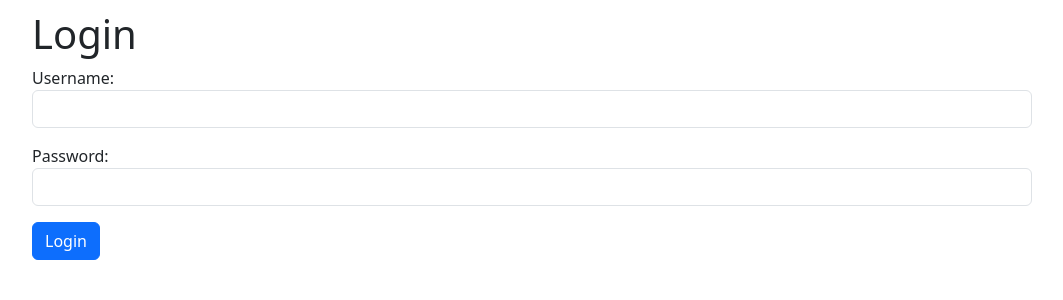
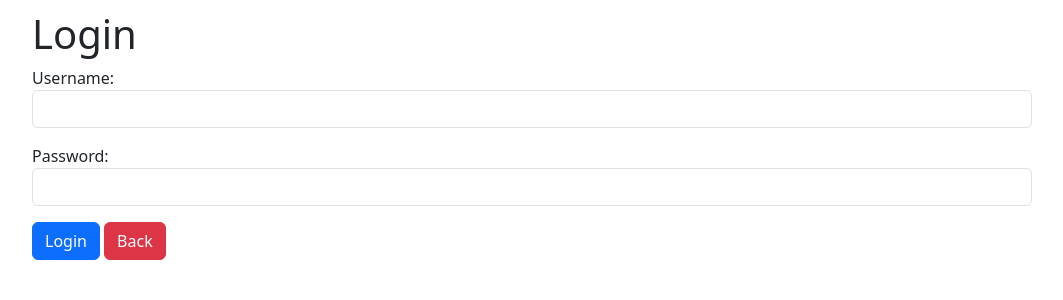
Before and after one commit to alvesgf16/game-library, a Flask app: page /auth/login?origin=/create in a window 1280 px wide. Shown: the top 300 px of the page, without its empty margins (108-1171 px from the left). Run offline with Flask 3, Linux system fonts and the light colour scheme; some libraries are stand-ins or nearby versions.

Commit message:
feat: add back buttons to non-index routes

```diff
--- a/flaskr/templates/game_library/create.html
+++ b/flaskr/templates/game_library/create.html
@@ -22,6 +22,7 @@
       <input type="text" name="platform" id="platform" class="form-control">
     </div>
     <button type="submit" class="btn btn-primary btn-save">Save</button>
+    <a href="{{ url_for('game_library.index')}}" class="btn btn-danger">Back</a>
   </fieldset>
 </form>
 {% endblock %}
--- a/flaskr/templates/game_library/update.html
+++ b/flaskr/templates/game_library/update.html
@@ -23,6 +23,7 @@
         <input type="text" name="platform" id="platform" class="form-control" value="{{ game.platform }}">
       </div>
       <button type="submit" class="btn btn-primary btn-save">Save</button>
+      <a href="{{ url_for('game_library.index')}}" class="btn btn-danger">Back</a>
     </fieldset>
   </form>
 {% endblock %}
--- a/flaskr/templates/login.html
+++ b/flaskr/templates/login.html
@@ -4,6 +4,9 @@
     <input type="hidden" name="origin" value="{{ origin }}">
     <p><label for="username">Username:</label><input type="text" name="username" id="username" class="form-control" required></p>
     <p><label for="password">Password:</label><input type="password" name="password" id="password" class="form-control" required></p>
-    <p><button type="submit" class="btn btn-primary">Login</button></p>
+    <p>
+      <button type="submit" class="btn btn-primary">Login</button>
+      <a href="{{ url_for('game_library.index')}}" class="btn btn-danger">Back</a>
+    </p>
   </form>
 {% endblock %}
```
